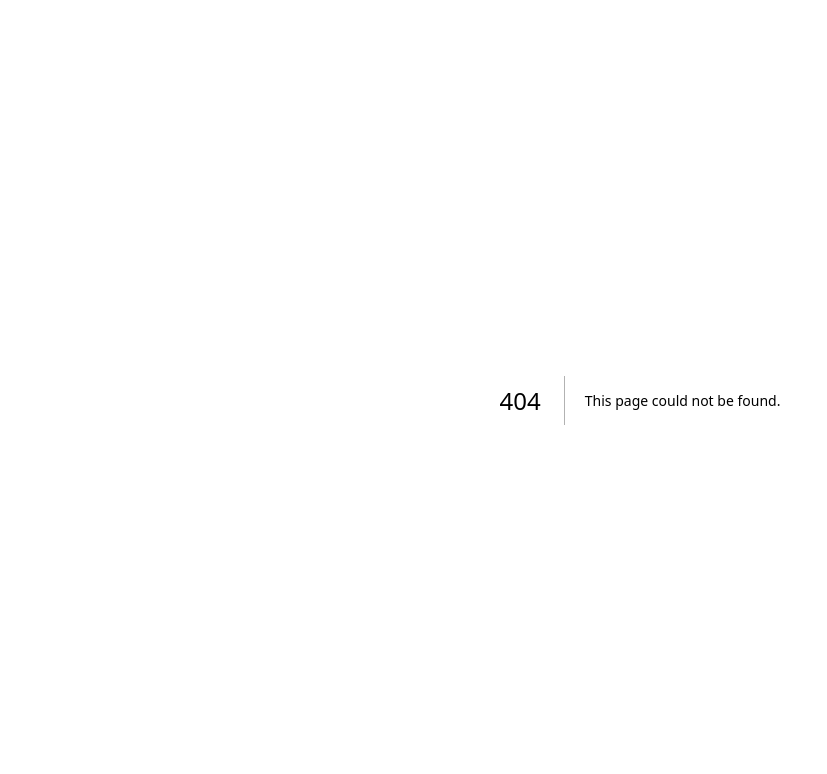
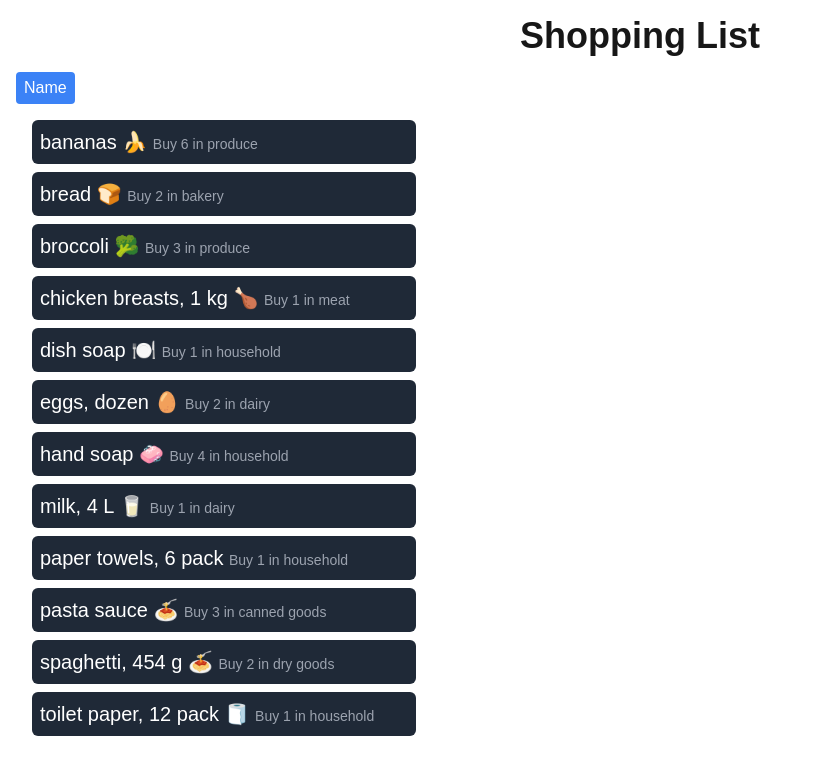
Before and after one commit to Drowbott/cprg306-assignments, a Next.js app: page /week-6 in a window 1280 px wide. Before the commit this address had no page. Shown: the top 774 px of the page, without its empty margins (0-827 px from the left). Built offline with nearby package versions, Linux system fonts and the light colour scheme.

Commit message:
Assignment 6 Upload

```diff
--- a/app/page.js
+++ b/app/page.js
@@ -17,6 +17,9 @@ export default function Home() {
       <p>
       <Link href="/week-5">Week 5 Assignment</Link>
       </p>
+      <p>
+      <Link href="/week-6">Week 6 Assignment</Link>
+      </p>
     </main>
   );
 };
--- /dev/null
+++ b/app/week-6/item-list.js
@@ -0,0 +1,85 @@
+"use client";
+
+import React, { useState } from 'react';
+import Item from './item.js';
+import items from './items.json';
+
+const ItemList = () => {
+  const [sortBy, setSortBy] = useState('name');
+
+  const renderItems = () => {
+    switch (sortBy) {
+      case 'name':
+        return (
+          <ul>
+            {[...items].sort((a, b) => a.name.localeCompare(b.name)).map((item) => (
+              <Item key={item.id} item={item} />
+            ))}
+          </ul>
+        );
+      case 'category':
+        return (
+          <ul>
+            {[...items].sort((a, b) => a.category.localeCompare(b.category)).map((item) => (
+              <Item key={item.id} item={item} />
+            ))}
+          </ul>
+        );
+      case 'groupedCategory':
+        const groupedItems = {};
+        items.forEach(item => {
+          if (!groupedItems[item.category]) {
+            groupedItems[item.category] = [];
+          }
+          groupedItems[item.category].push(item);
+        });
+
+        const sortedCategories = Object.keys(groupedItems).sort();
+
+        return (
+          <div>
+            {sortedCategories.map(category => (
+              <div key={category} className="mb-2">
+                <h3 className="text-lg font-medium text-gray-200">{category}</h3>
+                <ul>
+                  {groupedItems[category].map(item => (
+                    <Item key={item.id} item={item} />
+                  ))}
+                </ul>
+              </div>
+            ))}
+          </div>
+        );
+      default:
+        return <p>No sorting selected</p>;
+    }
+  };
+
+  return (
+    <div>
+      <div className="flex space-x-4 mb-4">
+        <button
+          onClick={() => setSortBy('name')}
+          className={`bg-${sortBy === 'name' ? 'blue-500' : 'gray-600'} text-white font-medium py-1 px-2 rounded hover:bg-blue-700`}
+        >
+          Name
+        </button>
+        <button
+          onClick={() => setSortBy('category')}
+          className={`bg-${sortBy === 'category' ? 'blue-500' : 'gray-600'} text-white font-medium py-1 px-2 rounded hover:bg-blue-700`}
+        >
+          Category
+        </button>
+        <button
+          onClick={() => setSortBy('groupedCategory')}
+          className={`bg-${sortBy === 'groupedCategory' ? 'blue-500' : 'gray-600'} text-white font-medium py-1 px-2 rounded hover:bg-blue-700`}
+        >
+          Grouped Category
+        </button>
+      </div>
+      {renderItems()}
+    </div>
+  );
+};
+
+export default ItemList;
--- /dev/null
+++ b/app/week-6/item.js
@@ -0,0 +1,14 @@
+import React from 'react';
+
+const Item = ({ item }) => {
+  return (
+    <li className="flex items-center justify-between w-96 ml-4 bg-gray-800 text-white rounded-md mb-2 p-2">
+      <div>
+        <span className="text-xl font-medium">{item.name} {item.emoji}</span>
+        <span className="text-sm text-gray-400">Buy {item.quantity} in {item.category}</span>
+      </div>
+    </li>
+  );
+};
+
+export default Item;
--- /dev/null
+++ b/app/week-6/items.json
@@ -0,0 +1,74 @@
+[
+    {
+      "id": "1h2GJKH12gkHG31h1H",
+      "name": "milk, 4 L 🥛",
+      "quantity": 1,
+      "category": "dairy"
+    },
+    {
+      "id": "2KJH3k2j3H1k2J3K1H",
+      "name": "bread 🍞",
+      "quantity": 2,
+      "category": "bakery"
+    },
+    {
+      "id": "3h2KJH3k2j3H1k2J3",
+      "name": "eggs, dozen 🥚",
+      "quantity": 2,
+      "category": "dairy"
+    },
+    {
+      "id": "4k2J3K1H2GJKH12gk",
+      "name": "bananas 🍌",
+      "quantity": 6,
+      "category": "produce"
+    },
+    {
+      "id": "5H1h1H2KJH3k2j3H",
+      "name": "broccoli 🥦",
+      "quantity": 3,
+      "category": "produce"
+    },
+    {
+      "id": "6H1k2J3K1H2GJKH1",
+      "name": "chicken breasts, 1 kg 🍗",
+      "quantity": 1,
+      "category": "meat"
+    },
+    {
+      "id": "7gkHG31h1H2KJH3k",
+      "name": "pasta sauce 🍝",
+      "quantity": 3,
+      "category": "canned goods"
+    },
+    {
+      "id": "8j3H1k2J3K1H2GJK",
+      "name": "spaghetti, 454 g 🍝",
+      "quantity": 2,
+      "category": "dry goods"
+    },
+    {
+      "id": "9H12gkHG31h1H2KJ",
+      "name": "toilet paper, 12 pack 🧻",
+      "quantity": 1,
+      "category": "household"
+    },
+    {
+      "id": "10H3k2j3H1k2J3K1",
+      "name": "paper towels, 6 pack",
+      "quantity": 1,
+      "category": "household"
+    },
+    {
+      "id": "11k2J3K1H2GJKH12",
+      "name": "dish soap 🍽️",
+      "quantity": 1,
+      "category": "household"
+    },
+    {
+      "id": "12GJKH12gkHG31h1",
+      "name": "hand soap 🧼",
+      "quantity": 4,
+      "category": "household"
+    }
+  ]
--- /dev/null
+++ b/app/week-6/page.js
@@ -0,0 +1,13 @@
+import React from 'react';
+import ItemList from './item-list';
+
+const Page = () => {
+  return (
+    <main className="container mx-auto p-4">
+      <h1 className="text-4xl font-bold mb-4 text-center">Shopping List</h1>
+      <ItemList />
+    </main>
+  );
+};
+
+export default Page;
```
